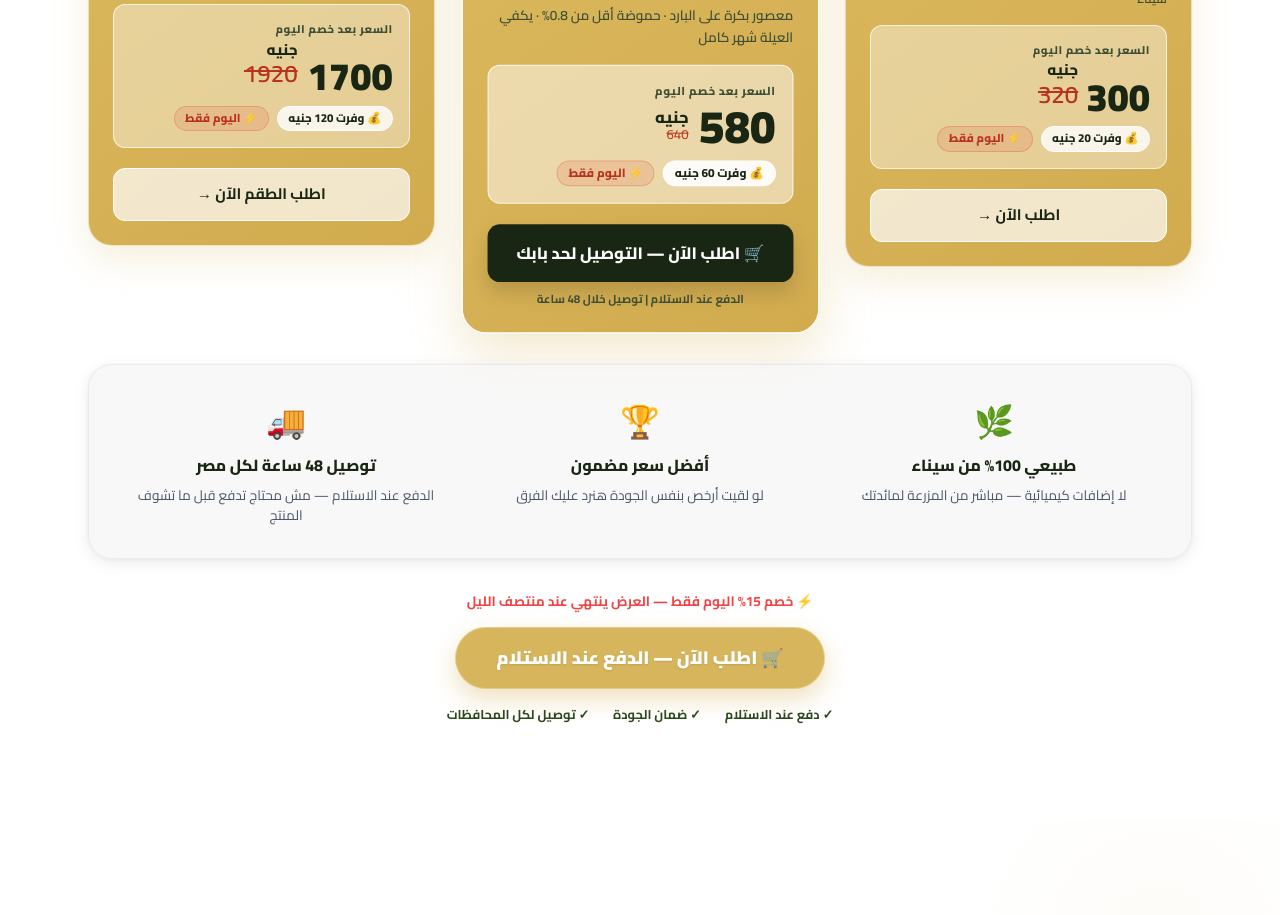
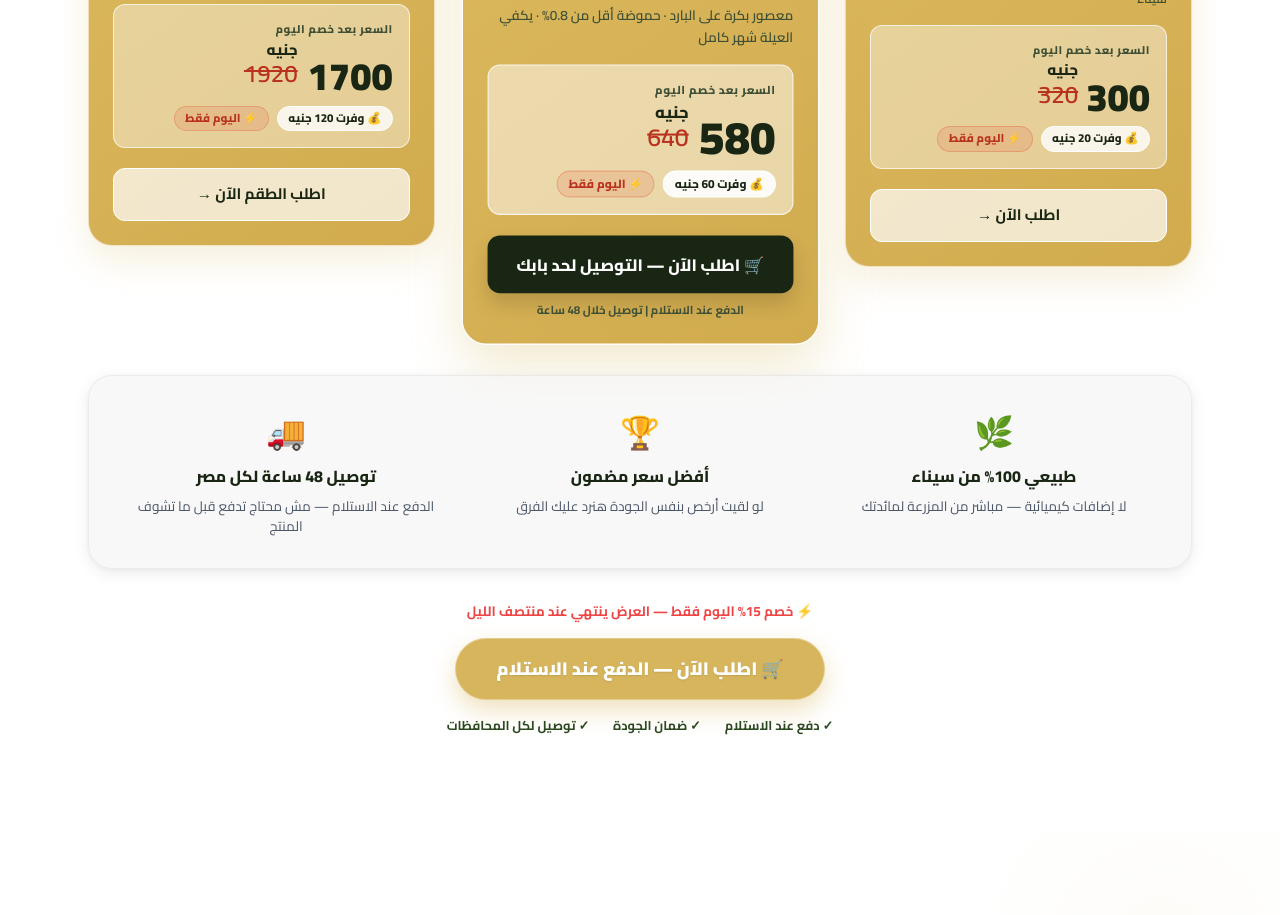
Before and after one commit to mohamedasal123/Gold_Sinia, a Vue app: page / in a window 1280 px wide. Shown: the part 2960-3875 px from the top of the page. Built offline with nearby package versions, Linux system fonts and the light colour scheme.

Commit message:
initial project upload 2

```diff
--- a/index.html
+++ b/index.html
@@ -2,7 +2,7 @@
 <html lang="ar" dir="rtl" class="scroll-smooth">
   <head>
     <meta charset="UTF-8" />
-    <link rel="icon" type="image/svg+xml" href="/favicon.svg" />
+    <link rel="icon" type="image/png" href="/assets_v1/logo.png" />
     <meta name="viewport" content="width=device-width, initial-scale=1.0" />
     <title>Sina Gold | زيت سينا جولد</title>
     <!-- Google Fonts: Cairo -->
--- a/src/components/ProductShowcase.vue
+++ b/src/components/ProductShowcase.vue
@@ -191,7 +191,7 @@
                 <span style="font-size:2.8rem;font-weight:900;color:#1a2614;line-height:1;">580</span>
                 <div style="padding-bottom:6px;">
                   <div style="font-size:1rem;color:#1a2614;font-weight:800;line-height:1;">جنيه</div>
-                  <div style="font-size:0.8rem;text-decoration:line-through;color:#b9321e;line-height:1.4;">640</div>
+                  <div style="font-size:1.5rem;font-weight:600;text-decoration:line-through;color:#b9321e;line-height:1.4;">640</div>
                 </div>
               </div>
               <div style="display:flex;gap:8px;flex-wrap:wrap;margin-top:10px;">
```
